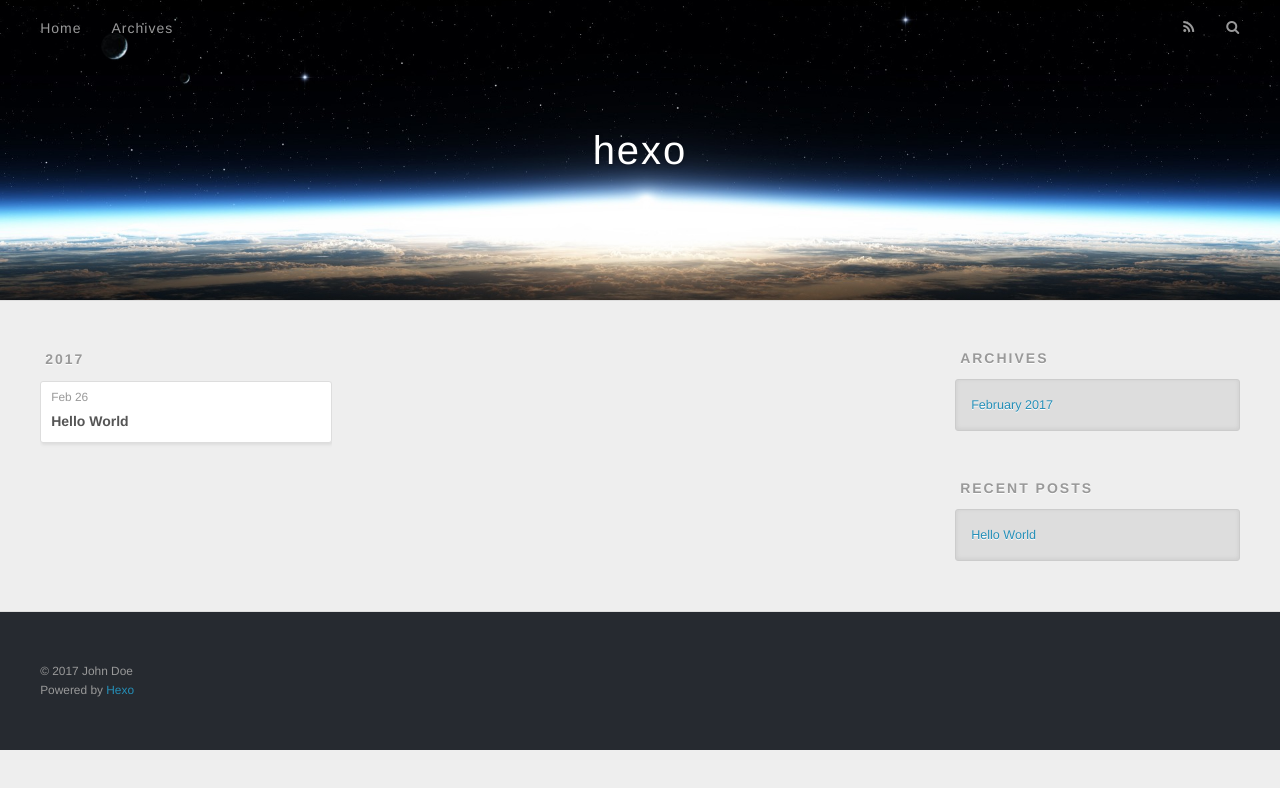
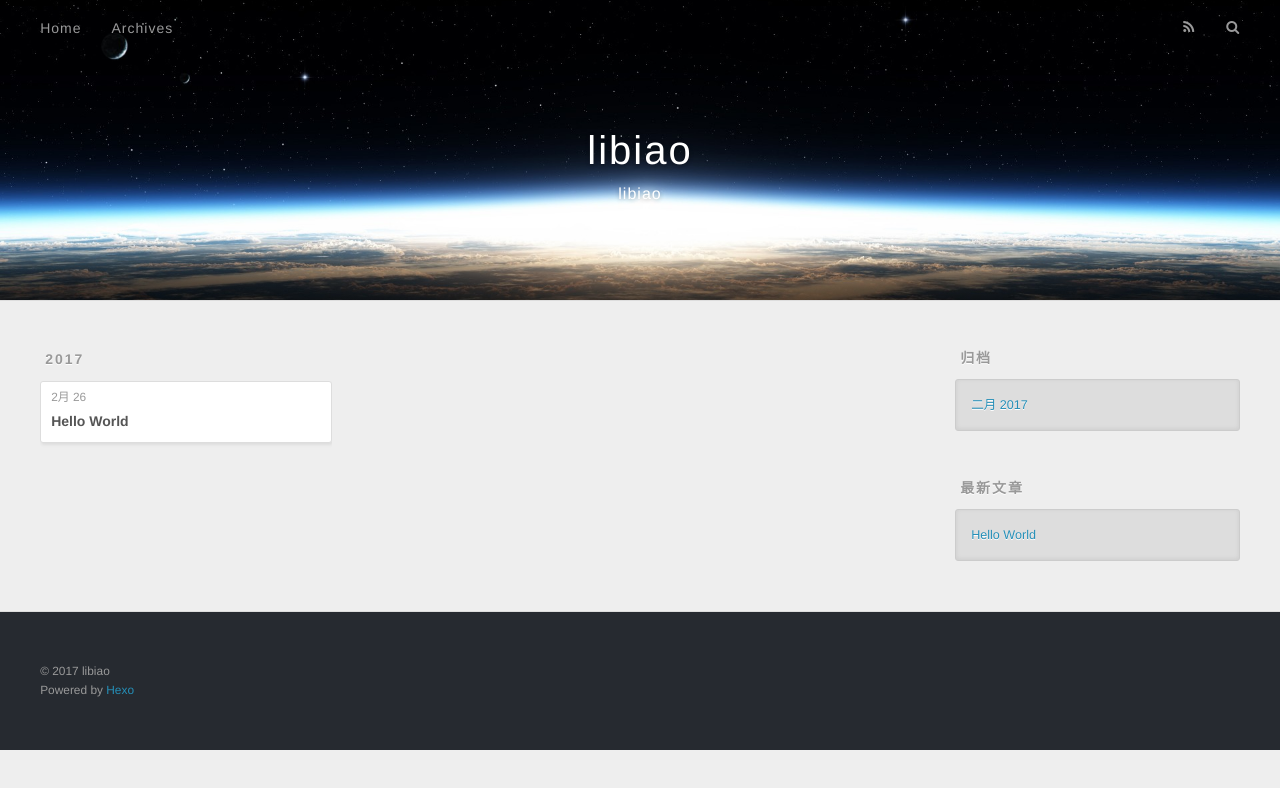
Before and after one commit to zerolibiao/zerolibiao.github.io, a plain HTML site: page archives/index.html in a window 1280 px wide. Drawn offline with nearby package versions, Linux system fonts and the light colour scheme.

Commit message:
Site updated: 2017-02-26 22:32:38

```diff
--- a/archives/index.html
+++ b/archives/index.html
@@ -3,16 +3,19 @@
 <head>
   <meta charset="utf-8">
 
-  <title>Archives | hexo</title>
+  <title>归档 | libiao</title>
   <meta name="viewport" content="width=device-width, initial-scale=1, maximum-scale=1">
-  <meta property="og:type" content="website">
-<meta property="og:title" content="hexo">
+  <meta name="description" content="libiao">
+<meta property="og:type" content="website">
+<meta property="og:title" content="libiao">
 <meta property="og:url" content="http://zerolibiao.com/archives/index.html">
-<meta property="og:site_name" content="hexo">
+<meta property="og:site_name" content="libiao">
+<meta property="og:description" content="libiao">
 <meta name="twitter:card" content="summary">
-<meta name="twitter:title" content="hexo">
+<meta name="twitter:title" content="libiao">
+<meta name="twitter:description" content="libiao">
 
-    <link rel="alternate" href="/atom.xml" title="hexo" type="application/atom+xml">
+    <link rel="alternate" href="/atom.xml" title="libiao" type="application/atom+xml">
 
 
     <link rel="icon" href="/favicon.png">
@@ -33,8 +36,12 @@
   <div id="header-outer" class="outer">
     <div id="header-title" class="inner">
       <h1 id="logo-wrap">
-        <a href="/" id="logo">hexo</a>
+        <a href="/" id="logo">libiao</a>
       </h1>
+
+        <h2 id="subtitle-wrap">
+          <a href="/" id="subtitle">libiao</a>
+        </h2>
 
     </div>
     <div id="header-inner" class="inner">
@@ -50,7 +57,7 @@
 
           <a id="nav-rss-link" class="nav-icon" href="/atom.xml" title="RSS Feed"></a>
 
-        <a id="nav-search-btn" class="nav-icon" title="Search"></a>
+        <a id="nav-search-btn" class="nav-icon" title="搜索"></a>
       </nav>
       <div id="search-form-wrap">
         <form action="//google.com/search" method="get" accept-charset="UTF-8" class="search-form"><input type="search" name="q" results="0" class="search-form-input" placeholder="Search"><button type="submit" class="search-form-submit">&#xF002;</button><input type="hidden" name="sitesearch" value="http://zerolibiao.com"></form>
@@ -76,7 +83,7 @@
   <div class="archive-article-inner">
     <header class="archive-article-header">
       <a href="/2017/02/26/hello-world/" class="archive-article-date">
-  <time datetime="2017-02-26T03:29:59.629Z" itemprop="datePublished">Feb 26</time>
+  <time datetime="2017-02-26T03:29:59.629Z" itemprop="datePublished">2月 26</time>
 </a>
 
 
@@ -107,9 +114,9 @@
 
 
   <div class="widget-wrap">
-    <h3 class="widget-title">Archives</h3>
+    <h3 class="widget-title">归档</h3>
     <div class="widget">
-      <ul class="archive-list"><li class="archive-list-item"><a class="archive-list-link" href="/archives/2017/02/">February 2017</a></li></ul>
+      <ul class="archive-list"><li class="archive-list-item"><a class="archive-list-link" href="/archives/2017/02/">二月 2017</a></li></ul>
     </div>
   </div>
 
@@ -117,7 +124,7 @@
 
 
   <div class="widget-wrap">
-    <h3 class="widget-title">Recent Posts</h3>
+    <h3 class="widget-title">最新文章</h3>
     <div class="widget">
       <ul>
 
@@ -137,7 +144,7 @@
 
   <div class="outer">
     <div id="footer-info" class="inner">
-      &copy; 2017 John Doe<br>
+      &copy; 2017 libiao<br>
       Powered by <a href="http://hexo.io/" target="_blank">Hexo</a>
     </div>
   </div>
```
Also changed, not shown: 2017/02/26/hello-world/index.html (+14 -10 lines), archives/2017/02/index.html (+20 -13 lines), archives/2017/index.html (+20 -13 lines), index.html (+20 -13 lines).
